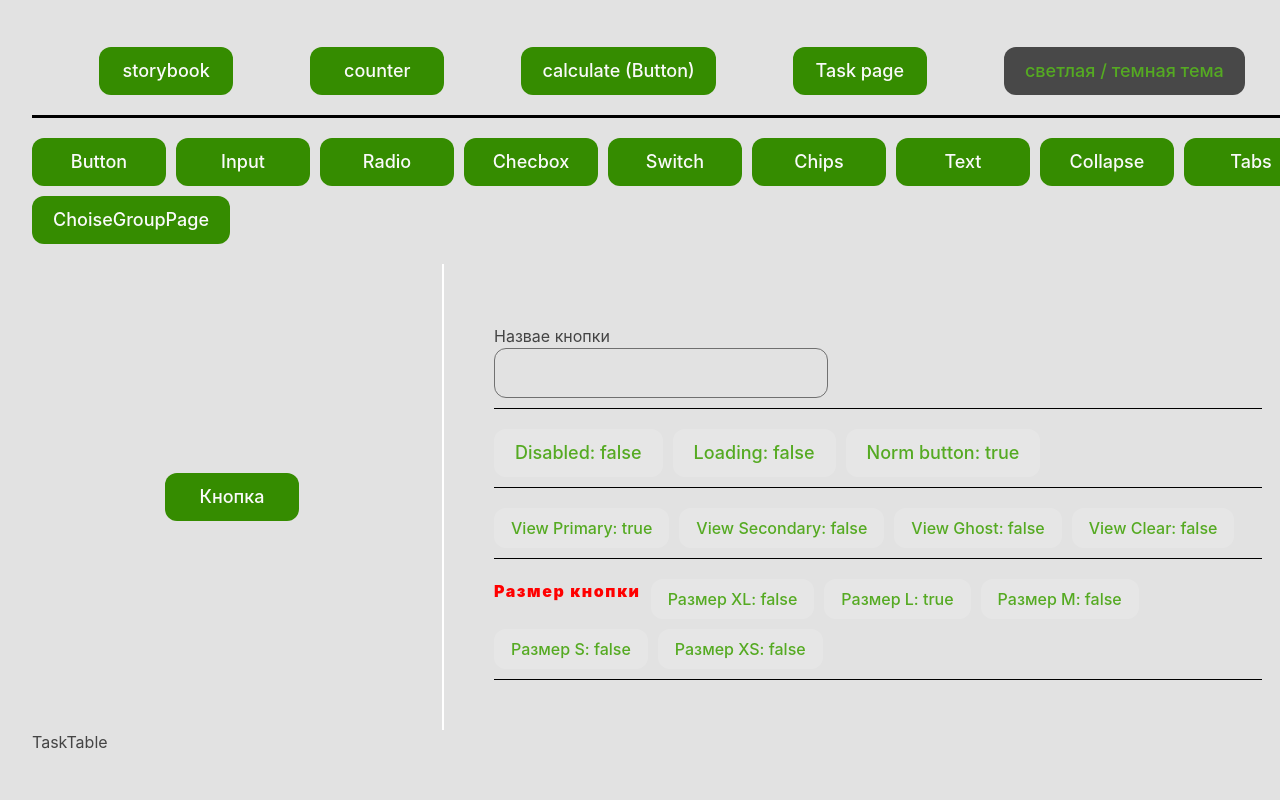
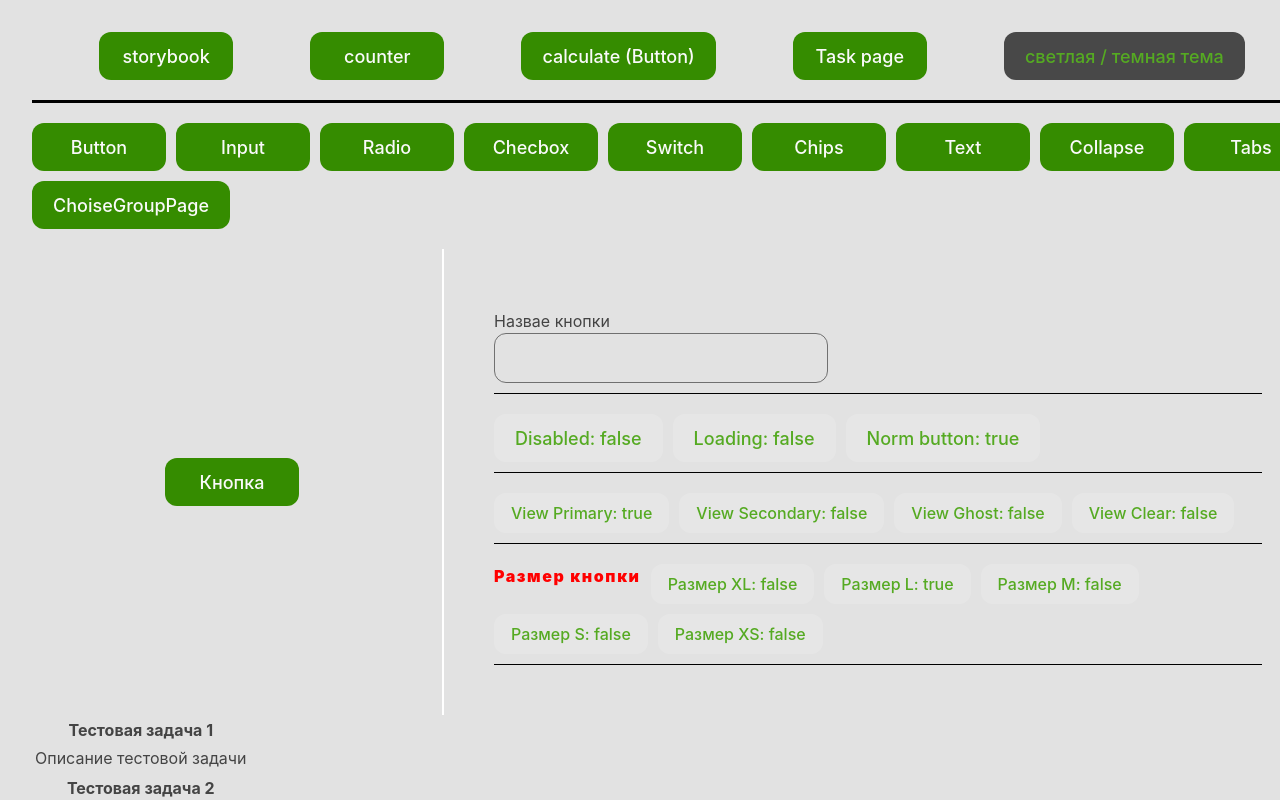
Before and after one commit to YoY120/vite-project, a React (Vite) app: page / in a window 1280 px wide. Shown: the top 800 px of the page. Built offline with nearby package versions, Linux system fonts and the light colour scheme.

Commit message:
unfinished version of tables

```diff
--- a/src/components/TaskTable/TaskTable.tsx
+++ b/src/components/TaskTable/TaskTable.tsx
@@ -1,4 +1,5 @@
 import React, { FC } from "react";
+import TaskTableRow from "./TaskTableComponents/TaskTableRow/TaskTableRow";
 
 export type Task = {
   id: number;
@@ -17,7 +18,9 @@ type TaskTableRowProps = {
 }
 
 const TaskTable: FC<TaskTableProps> = ({list}) => {
-  return <>TaskTable</>
+  return (
+    list.map((item) => <TaskTableRow key={item.id} rowlist={[item]}/>)
+  )
 }
 
 // list.map((item) => <TaskTableRow/>)
--- /dev/null
+++ b/src/components/TaskTable/TaskTableComponents/TaskTableHeader/TaskTableHeader.tsx
@@ -0,0 +1,23 @@
+import React, { FC } from "react";
+import  './TaskTableHeader.css';
+import { Task } from "../../TaskTable";
+
+export type TaskTableHeaderProps = {
+  headerlist: Task[];
+}
+
+const TaskTableHeader: FC<TaskTableHeaderProps> = ({headerlist}) => {
+  return (
+    <thead>
+      <tr>
+        {headerlist.map((TaskTableHeaderProps) => (
+          <th key={TaskTableHeaderProps.id}>
+            {TaskTableHeaderProps.name}
+          </th>
+        ))}
+      </tr>
+    </thead>
+  )
+}
+
+export default TaskTableHeader;
--- /dev/null
+++ b/src/components/TaskTable/TaskTableComponents/TaskTableHeader/index.ts
@@ -0,0 +1,3 @@
+import TaskTableHeader from "./TaskTableHeader";
+
+export default TaskTableHeader;
--- /dev/null
+++ b/src/components/TaskTable/TaskTableComponents/TaskTableRow/TaskTableRow.tsx
@@ -0,0 +1,41 @@
+import React, { FC } from "react";
+import './TaskTableRow.css';
+import { Task } from "../../TaskTable";
+import TaskTableHeader from "../TaskTableHeader/TaskTableHeader";
+
+type TaskTableRowProps = {
+  rowlist: Task[];
+}
+
+const TaskTableRow: FC<TaskTableRowProps> = ({rowlist}) => {
+  return (
+    // <div>
+    //   {rowlist.map((item) => (
+    //     <table>
+    //       <TaskTableHeader headerlist={[item]}/>
+    //       <tbody>
+    //         <tr key={item.id}>
+    //           <td>
+    //             {item.description}
+    //           </td>
+    //         </tr>
+    //       </tbody>
+    //     </table>
+    //   ))}
+    // </div>
+    <table>
+      {rowlist.map((item) => <TaskTableHeader headerlist={[item]}/>)}
+      <tbody>
+        <tr>
+          {rowlist.map((TaskTableRowProps) => (
+            <td key={TaskTableRowProps.id}>
+              {TaskTableRowProps.description}
+            </td>
+          ))}
+        </tr>
+      </tbody>
+    </table>
+  )
+}
+
+export default TaskTableRow;
--- /dev/null
+++ b/src/components/TaskTable/TaskTableComponents/TaskTableRow/index.ts
@@ -0,0 +1,3 @@
+import TaskTableRow from "./TaskTableRow";
+
+export default TaskTableRow;
--- a/src/pages/storybook/storybook.tsx
+++ b/src/pages/storybook/storybook.tsx
@@ -62,6 +62,8 @@ type WindowTypeButton = 'Button' | 'Input' | 'Radio' | 'Checkbox' | 'Switch' | '
 const choiseList: string[] = [
   'Button', 'Input', 'Radio', 'Checkbox', 'Switch', 'Chips', 'Text', 'Collapse', 'Tabs'
 ]
+
+
 
 export const Storybook = () => {
   /**
@@ -150,7 +152,7 @@ export const Storybook = () => {
         )
     }
   }
-
+  console.log(TaskTable)
   /**
    *  Рендер Меню
    */
```
Also changed, not shown: src/components/TaskTable/TaskTableComponents/TaskTableHeader/TaskTableHeader.css (added), src/components/TaskTable/TaskTableComponents/TaskTableHeader/types.ts (added), src/components/TaskTable/TaskTableComponents/TaskTableRow/TaskTableRow.css (added), src/components/TaskTable/TaskTableComponents/TaskTableRow/types.ts (added).
